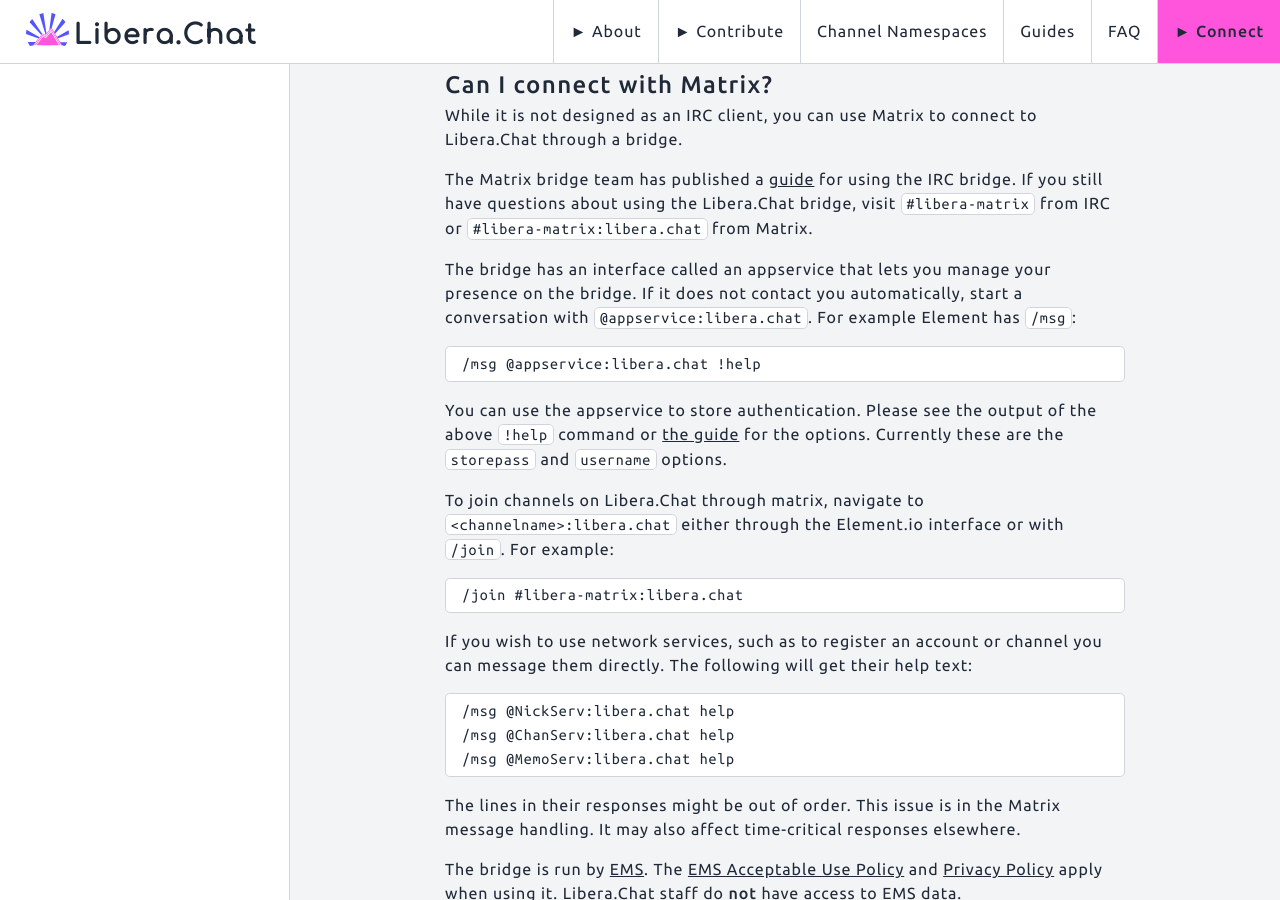
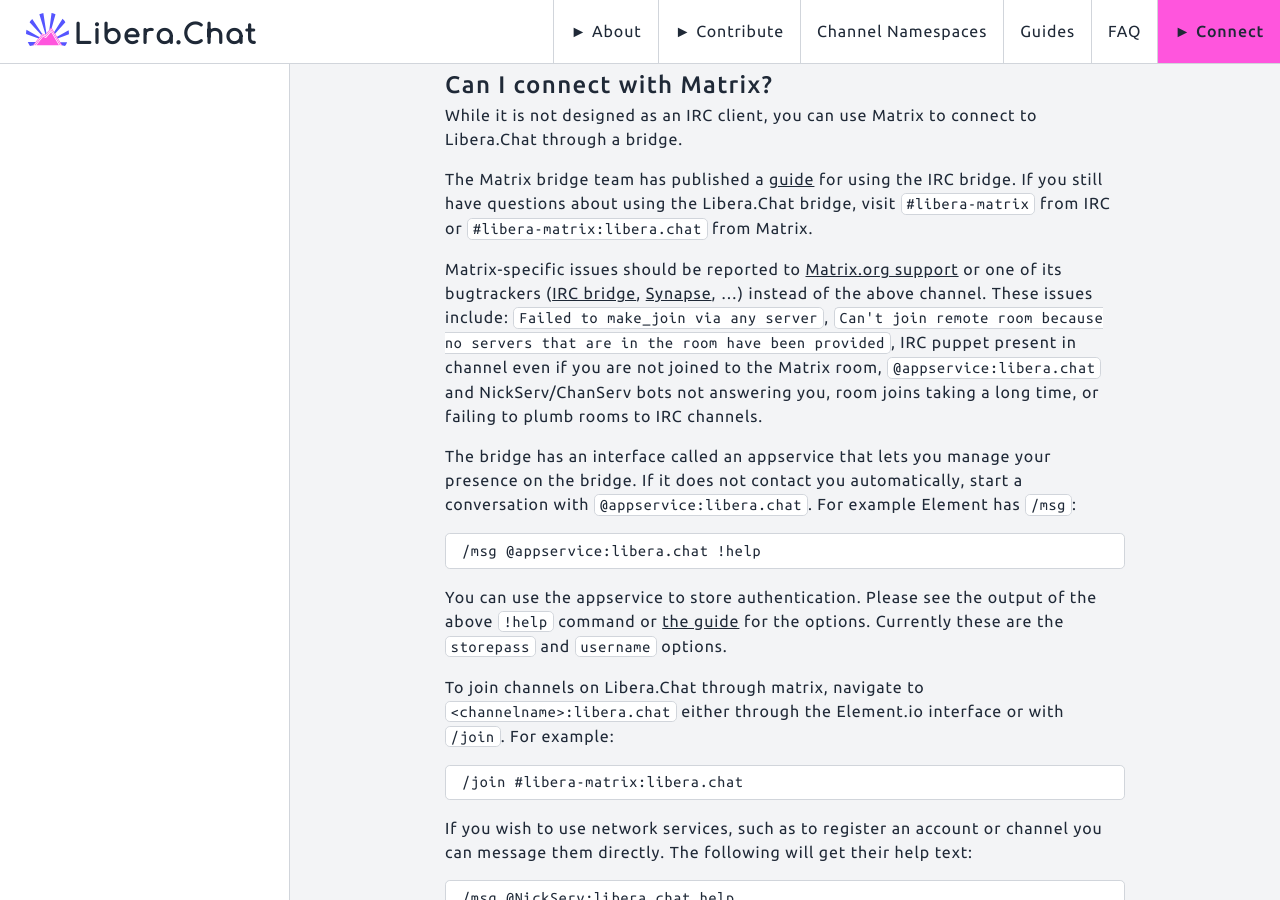
Before and after one commit to Libera-Chat/libera-chat.github.io, a Jekyll site: the page built from content/_guides/faq.md, in a window 1280 px wide and 900 px high, scrolled down 5321 px. Built offline with Jekyll 4.4.1, drawn with Linux system fonts in a browser that asks for light colours.

Commit message:
Add paragraph about issues that #libera-matrix cannot help with (#285)
* Add paragraph about issues that #libera-matrix cannot help with

This kind of question is asked almost daily, so let's direct people directly
to the places where EMS can help them.

* Link to matrix.org's contact page

```diff
--- a/content/_guides/faq.md
+++ b/content/_guides/faq.md
@@ -266,6 +266,16 @@
 Libera.Chat bridge, visit `#libera-matrix` from IRC or
 `#libera-matrix:libera.chat` from Matrix.
 
+Matrix-specific issues should be reported to
+[Matrix.org support](https://matrix.org/contact/) or one of its bugtrackers
+([IRC bridge](https://github.com/matrix-org/matrix-appservice-irc/issues),
+[Synapse](https://github.com/matrix-org/synapse/issues), ...) instead of
+the above channel. These issues include: `Failed to make_join via any server`,
+`Can't join remote room because no servers that are in the room have been provided`,
+IRC puppet present in channel even if you are not joined to the Matrix room,
+`@appservice:libera.chat` and NickServ/ChanServ bots not answering you,
+room joins taking a long time, or failing to plumb rooms to IRC channels.
+
 The bridge has an interface called an appservice that lets you manage your
 presence on the bridge. If it does not contact you automatically, start a
 conversation with `@appservice:libera.chat`. For example Element has `/msg`:
```
